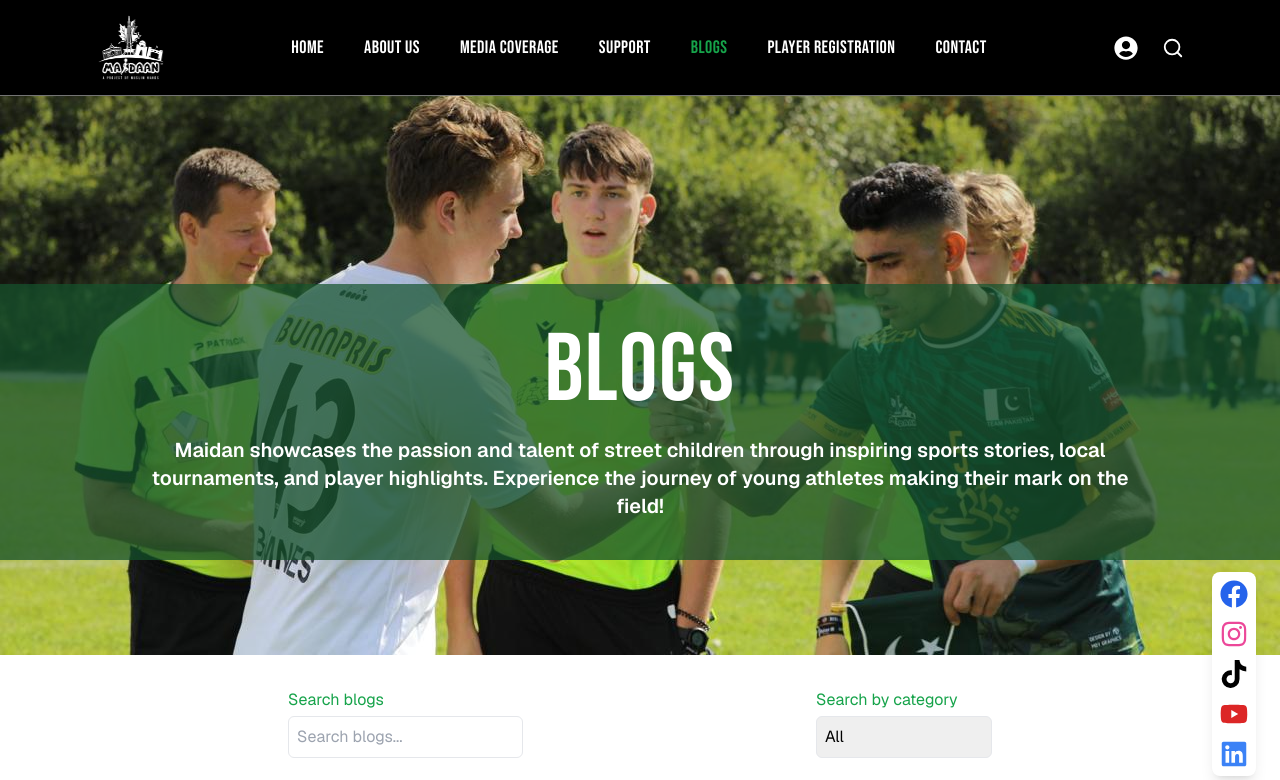
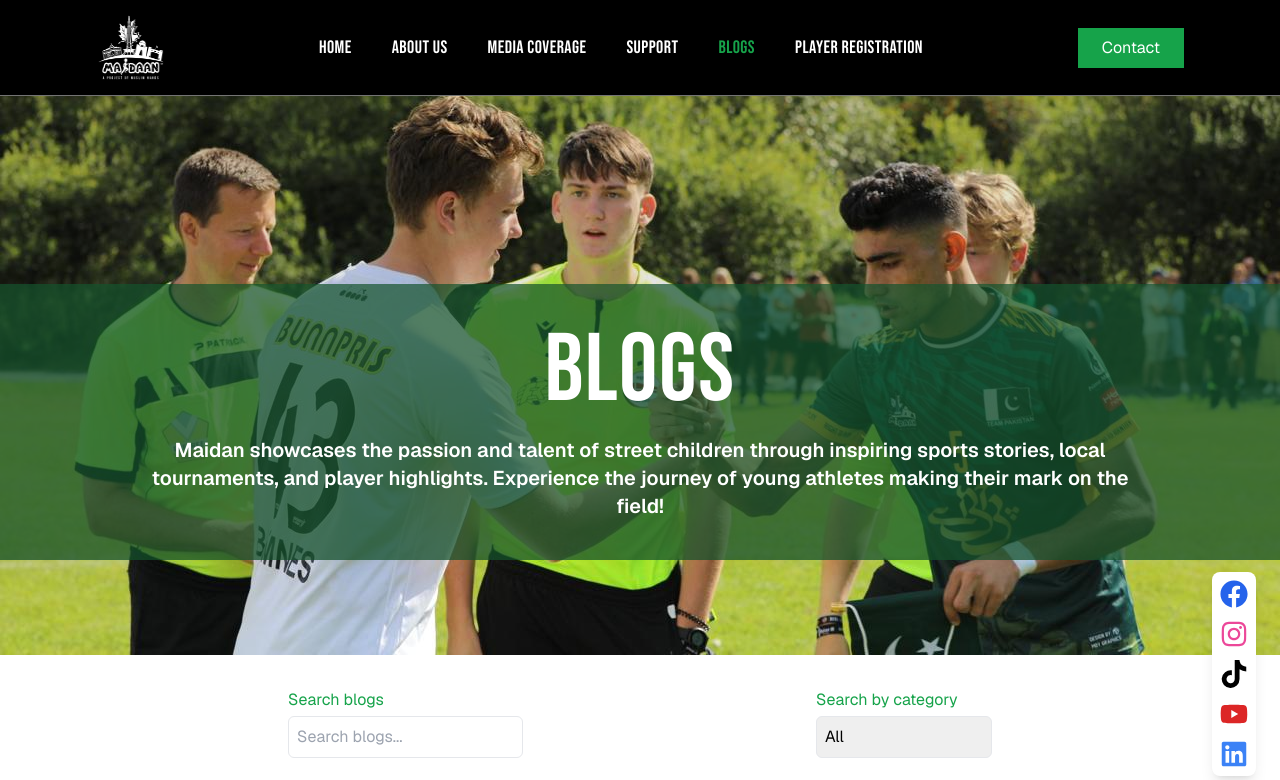
Before and after one commit to seeratalyshah/maidaan, a Next.js app: page /blogs in a window 1280 px wide. Shown: the top 780 px of the page. Built offline with nearby package versions, Linux system fonts and the light colour scheme.

Commit message:
Title changed

```diff
--- a/app/layout.js
+++ b/app/layout.js
@@ -23,8 +23,8 @@ const bebasNeue = Bebas_Neue({
 });
 
 export const metadata = {
-  title: "Maidaan",
-  description: "Generated by create next app",
+  title: "Miadaan – A Muslim Hands Initiative: Empowering Children Through Sports",
+  description: "An initiative by Muslim Hands to uplift street children through the power of sports.",
   icons: {
     icon: "/maidaan-home-logo.png", // Remove "/public/"
     shortcut: "/maidaan-home-logo.png",
--- a/app/layout/footer/index.jsx
+++ b/app/layout/footer/index.jsx
@@ -140,7 +140,7 @@ const Footer = () => {
           {/* Copyright */}
           <div className="mt-10 text-sm">
             <span className="text-gray-400">
-              Like-themes © All Rights Reserved - 2024
+            © {new Date().getFullYear()} Maidaan. All rights reserved. Powered by Muslim Hands.
             </span>
           </div>
         </div>
--- a/app/layout/navbar/index.jsx
+++ b/app/layout/navbar/index.jsx
@@ -33,7 +33,6 @@ const Navbar = () => {
     { name: "Support", path: "/support-maidaan" },
     { name: "Blogs", path: "/blogs" },
     { name: "Player Registration", path: "/player-registration" },
-    { name: "Contact", path: "/contact" },
   ];
 
   return (
@@ -75,14 +74,11 @@ const Navbar = () => {
 
         {/* Icons */}
         <div className="hidden lg:flex items-center gap-6">
-          <FaUserCircle
-            size={24}
-            className="cursor-pointer text-white hover:text-green-600"
-          />
-          <FiSearch
-            size={22}
-            className="cursor-pointer text-white hover:text-green-600"
-          />
+          <Link href="/contact">
+            <button className=" bg-green-600 text-white px-6 py-2 flex items-center gap-2 hover:bg-green-700 transition">
+              Contact
+            </button>
+          </Link>
         </div>
 
         {/* Mobile Menu Icon */}
@@ -125,14 +121,14 @@ const Navbar = () => {
           </ul>
           {/* Mobile Icons */}
           <div className="flex items-center gap-6 pt-4">
-            <FaUserCircle
-              size={24}
-              className="cursor-pointer text-black hover:text-green-600"
-            />
-            <FiSearch
-              size={22}
-              className="cursor-pointer text-black hover:text-green-600"
-            />
+            <Link href="/contact">
+              <button
+                onClick={() => setMenuOpen(false)}
+                className=" bg-green-600 text-white px-6 py-2 flex items-center gap-2 hover:bg-green-700 transition"
+              >
+                Contact
+              </button>
+            </Link>
           </div>
         </div>
       </div>
```
